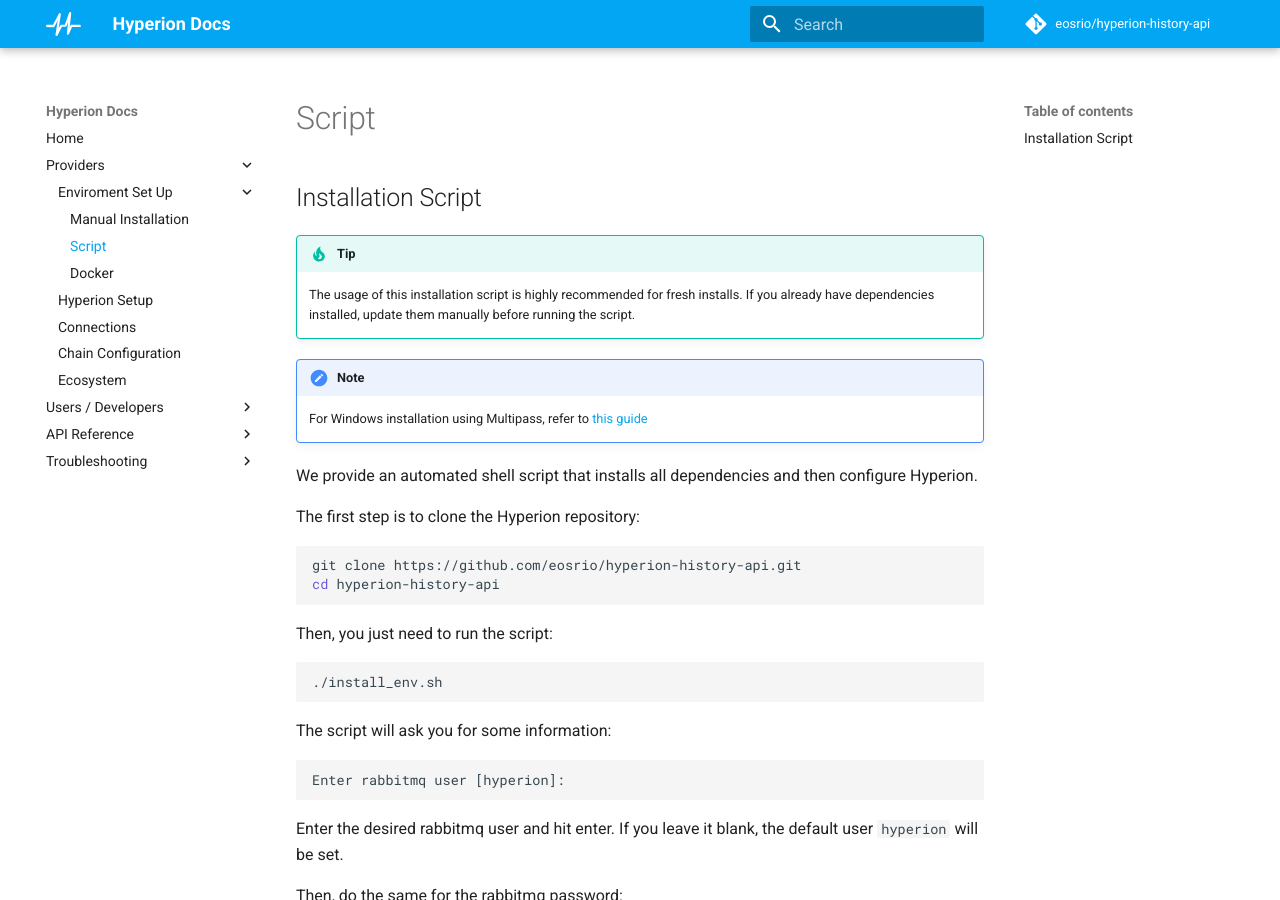
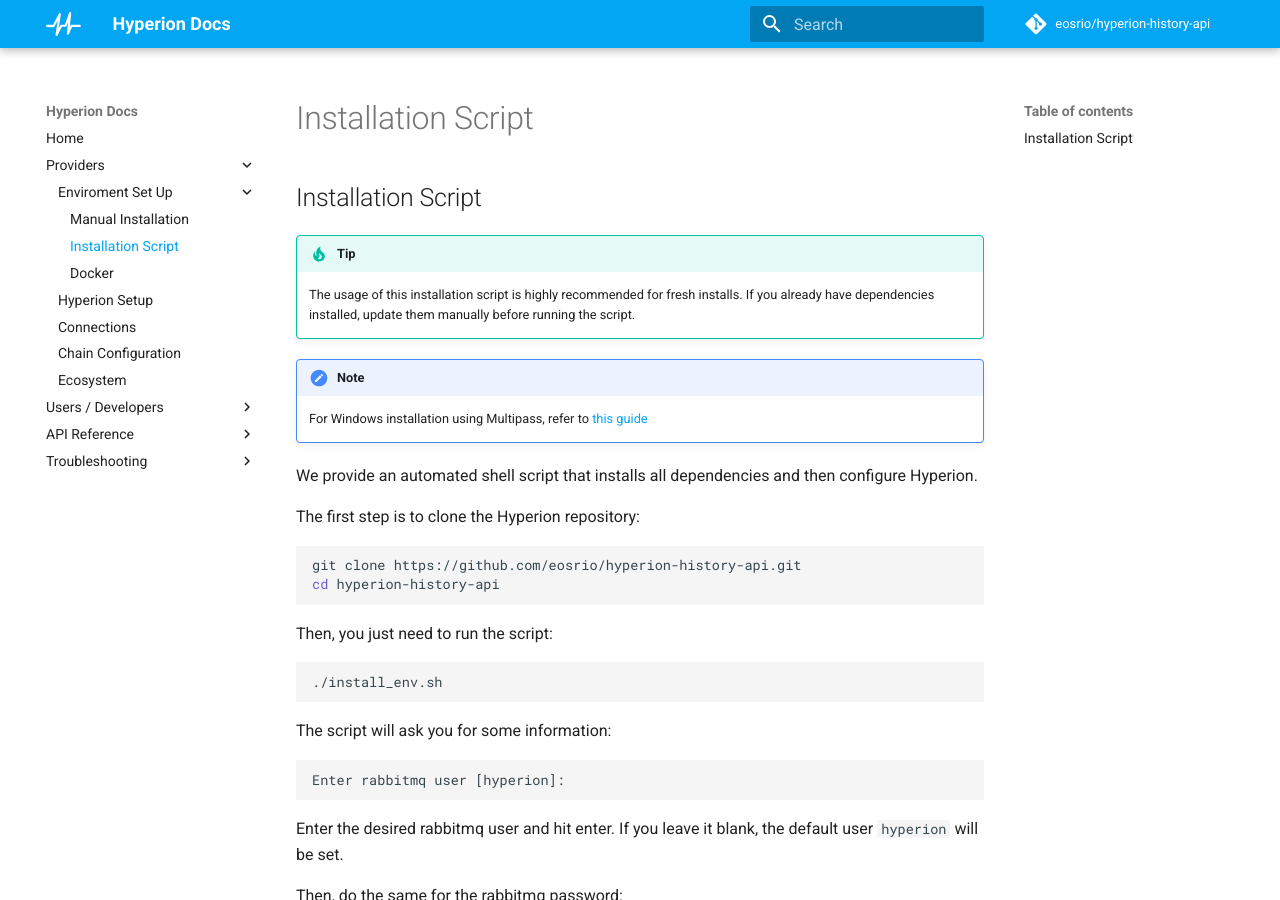
Before and after one commit to eosrio/hyperion-docs, an MkDocs documentation site: the page built from docs/quickstart.md, in a window 1280 px wide and 900 px high. Built offline with MkDocs 1.6.1 and Material for MkDocs 9.7.7, drawn with Linux system fonts in a browser that asks for light colours; comment, search, counter and statistics services are not loaded.

Commit message:
Small update

```diff
--- a/mkdocs.yml
+++ b/mkdocs.yml
@@ -25,7 +25,7 @@
     - Providers:
       - Enviroment Set Up:
         - Manual Installation: install.md
-        - Script: quickstart.md
+        - Installation Script: quickstart.md
         - Docker: docker.md
       - Hyperion Setup: hyperion.md
       - Connections: connections.md
```
